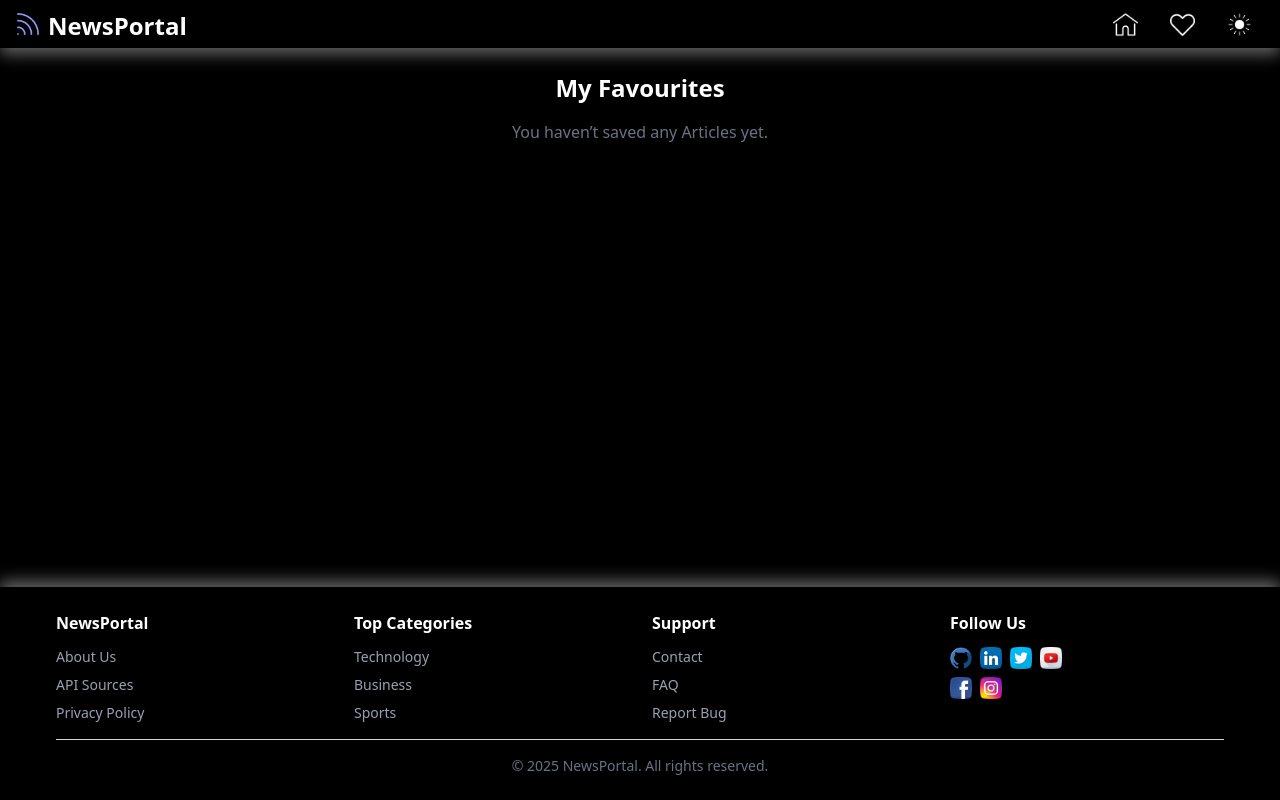
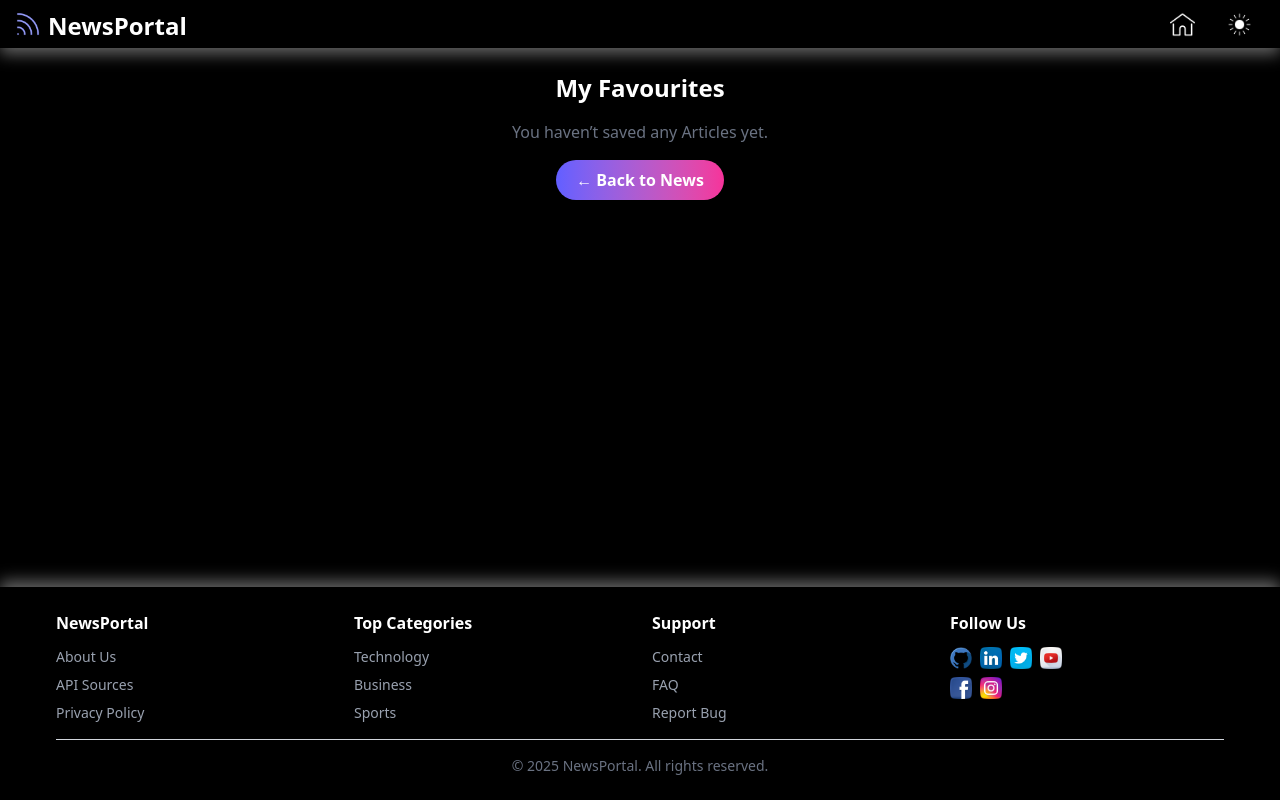
Before and after one commit to shuvajitpal/NewsPortal-Next.js-News-App, a Next.js app: page /favourites in a window 1280 px wide. Built offline with nearby package versions, Linux system fonts and the light colour scheme.

Commit message:
modify and add back button

```diff
--- a/src/app/favourites/page.tsx
+++ b/src/app/favourites/page.tsx
@@ -2,6 +2,7 @@
 import NewsCard from "@/components/NewsCard";
 import { useState, useEffect } from "react";
 import { useTheme } from "@/context/ThemeContext";
+import { useRouter } from "next/navigation";
 
 interface Article {
   source: { name: string; }
@@ -16,6 +17,7 @@ interface Article {
 export default function FavouritePage() {
   const [favourites, setFavourites] = useState<Article[]>([]);
   const { theme } = useTheme();
+  const router = useRouter();
 
   useEffect(() => {
     const saved = localStorage.getItem("favourite-articles");
@@ -28,19 +30,29 @@ export default function FavouritePage() {
     localStorage.setItem("favourite-articles", JSON.stringify(updatedFav));
   }
 
+  const handleBack = () => {
+    router.back();
+  };
+
   return (
     <div>
       <h1 className={`text-2xl font-semibold text-center mt-6 ${theme === "dark" ? "text-black" : "text-white"}`}>My Favourites</h1>
 
       {favourites.length === 0 ? (
-        <p className="text-center text-gray-500 mt-4 mb-4">
-          You haven’t saved any Articles yet.
-        </p>
+        <div>
+          <p className="text-center text-gray-500 mt-4 mb-4">
+            You haven’t saved any Articles yet.
+
+          </p>
+          <button onClick={handleBack} className="mt-2 mx-auto block px-5 py-2 bg-gradient-to-r from-indigo-500 to-pink-500 text-white font-semibold rounded-full shadow-md hover:scale-105 active:scale-95 transition-all duration-300">
+            ← Back to News
+          </button>
+        </div>
       ) : (
         <section className="grid gap-6 md:grid-cols-2 lg:grid-cols-3 mt-1 mb-4 p-4">
           {favourites.map((article, i) => (
             <div key={i} className="relative">
-              <NewsCard key={i} article={article} onFavouriteToggle={() => removeFav(article.url)}/>
+              <NewsCard key={i} article={article} onFavouriteToggle={() => removeFav(article.url)} />
             </div>
           ))}
         </section>
--- a/src/components/Layout/Navbar.tsx
+++ b/src/components/Layout/Navbar.tsx
@@ -41,6 +41,7 @@ export default function Navbar() {
   const bg = `${theme === "dark" ? " hover:shadow-[0_0_10px_#f472b6]" : " hover:shadow-[0_0_10px_#fef3c7]"}`;
 
   const isFavouritePage = pathname === '/favourites';
+  const isHomePage = pathname === '/';
 
   return (
     <nav className={`${theme === "dark" ? "bg-white/30 text-black shadow-[0_6px_15px_rgba(0,0,0,0.4)]"
@@ -49,14 +50,19 @@ export default function Navbar() {
         <h1 className="text-2xl font-extrabold mt-1.5">NewsPortal</h1>
       </div>
       <div className="flex items-end gap-6">
-        <Link href="/" className={`round-bg ${bg}`}>{home}</Link>
-        <Link href="/favourites" className={`round-bg ${bg} relative`}>{favourite}
-          {!isFavouritePage && favouriteCount > 0 && (
-            <span className="absolute -top-2 -right-2 bg-red-500 text-white text-xs font-bold rounded-full w-5 h-5 flex items-center justify-center ">
-              {favouriteCount > 99 ? '99+' : favouriteCount}
-            </span>
-          )}
-        </Link>
+        {!isHomePage && (
+          <Link href="/" className={`round-bg ${bg}`}>{home}</Link>
+        )}
+        {!isFavouritePage && (
+          <Link href="/favourites" className={`round-bg ${bg} relative`}>
+            {favourite}
+            {favouriteCount > 0 && (
+              <span className="absolute -top-2 -right-2 bg-red-500 text-white text-xs font-bold rounded-full w-5 h-5 flex items-center justify-center">
+                {favouriteCount > 99 ? '99+' : favouriteCount}
+              </span>
+            )}
+          </Link>
+        )}
         <button
           onClick={toggleTheme}
           className={`round-bg ${bg}`}
```
